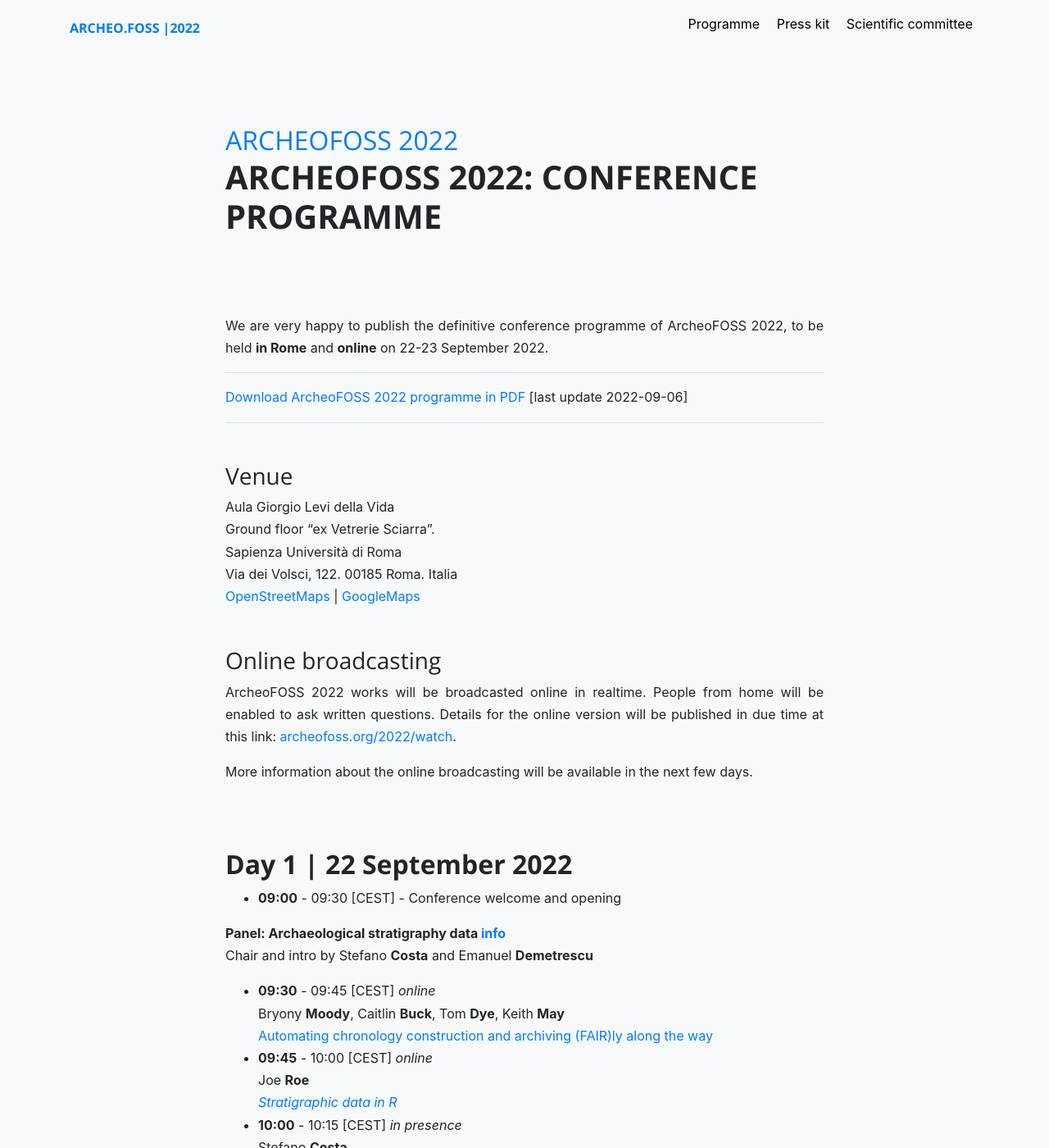
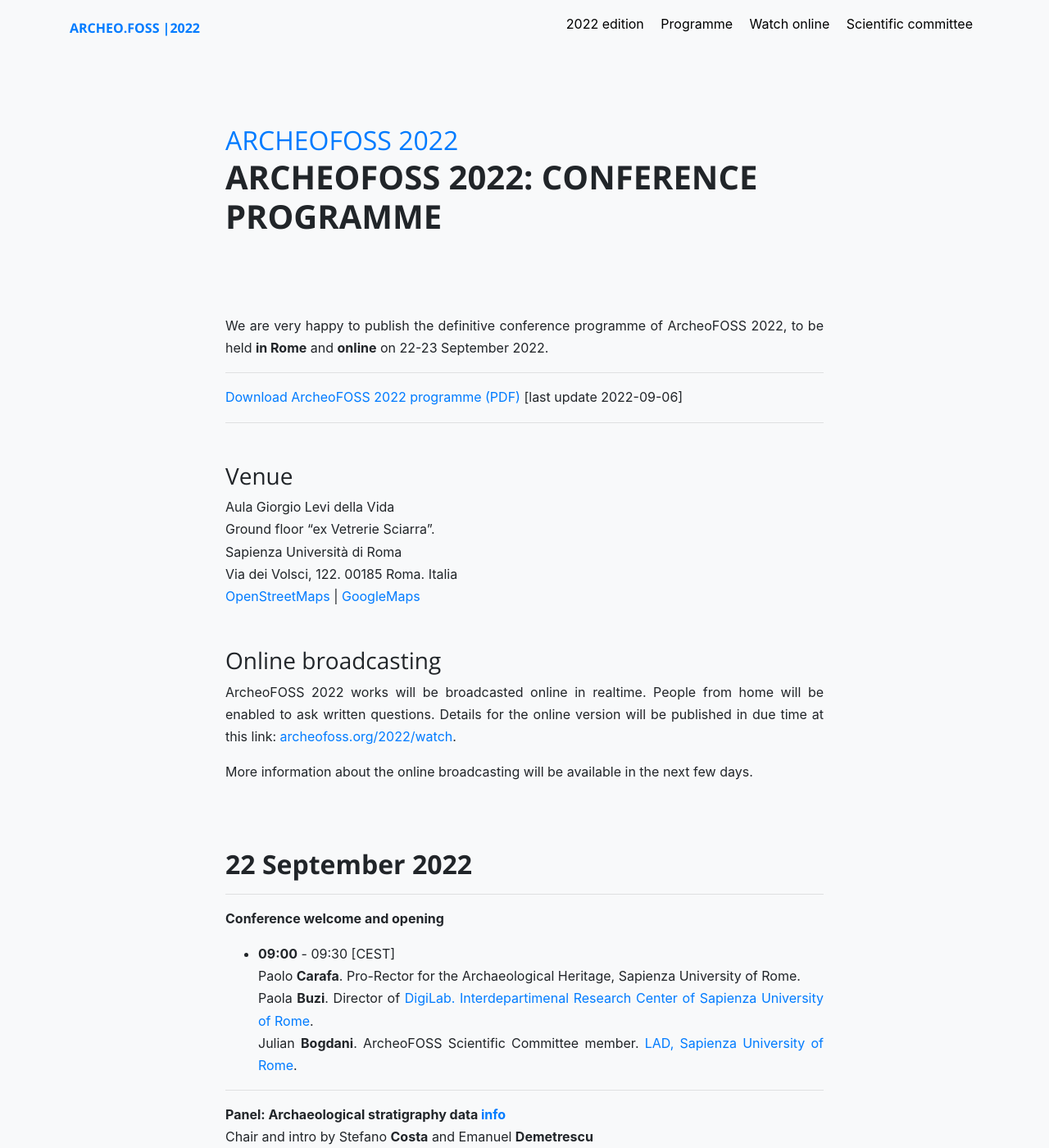
Before and after one commit to archeofoss/archeofoss, a Jekyll site: the page built from 2022/programme.md, in a window 1280 px wide and 1400 px high. Shown: the whole window at 82% size. Built offline with Jekyll 4.4.1, drawn with Linux system fonts in a browser that asks for light colours; nearby versions of some CDN libraries; some of the changed text lies outside the part shown.

Commit message:
Updated programme

```diff
--- a/2022/programme.md
+++ b/2022/programme.md
@@ -8,7 +8,7 @@
 We are very happy to publish the definitive conference programme of ArcheoFOSS 2022, to be held **in Rome** and **online** on 22-23 September 2022.
 
 ---
-[Download ArcheoFOSS 2022 programme in PDF](./ArcheoFOSS-2022-programme.pdf) [last update 2022-09-06]
+[Download ArcheoFOSS 2022 programme (PDF)](./ArcheoFOSS-2022-programme.pdf) [last update 2022-09-06]
 
 ---
 
@@ -27,9 +27,17 @@
 
 More information about the online broadcasting will be available in the next few days.
 
-## Day 1 | 22 September 2022
+## 22 September 2022
 
-- **09:00** - 09:30 [CEST] - Conference welcome and opening
+---
+**Conference welcome and opening**
+
+- **09:00** - 09:30 [CEST]
+Paolo **Carafa**. Pro-Rector for the Archaeological Heritage, Sapienza University of Rome.
+Paola **Buzi**. Director of [DigiLab. Interdepartimenal Research Center of Sapienza University of Rome](digilab.uniroma1.it/).
+Julian **Bogdani**. ArcheoFOSS Scientific Committee member. [LAD, Sapienza University of Rome](lad.saras.uniroma1.it/).
+
+---
 
 **Panel: Archaeological stratigraphy data [info](abstracts/archaeological-stratigraphy/intro)**
 Chair and intro by Stefano **Costa** and Emanuel **Demetrescu**
@@ -157,7 +165,7 @@
 
 ---
 
-## Day 2 | 23 September 2022
+## 23 September 2022
 
 **Panel: Electronic Publishing and Open Science in Archaeology**
 Chair by Alessandra **Caravale** and Alessandra **Piergrossi**
--- a/_data/menu.yaml
+++ b/_data/menu.yaml
@@ -6,14 +6,18 @@
   - title: Scientific committee
     url: /scientific-committee
 '2022':
+  - title: 2022 edition
+    url: /2022/
   - title: Programme
     url: /2022/programme
   # - title: 'Call for papers'
   #   url: '/2022/call-for-papers'
   # - title: 'Panel proposals'
   #   url: '/2022/panel-proposals'
-  - title: 'Press kit'
-    url: '/2022/press-kit'
+  # - title: 'Press kit'
+  #   url: '/2022/press-kit'
+  - title: Watch online
+    url: /2022/watch
   - title: Scientific committee
     url: /scientific-committee
 '2021':
```
Also changed, not shown: 2022/watch.md (+1 -1 lines).
